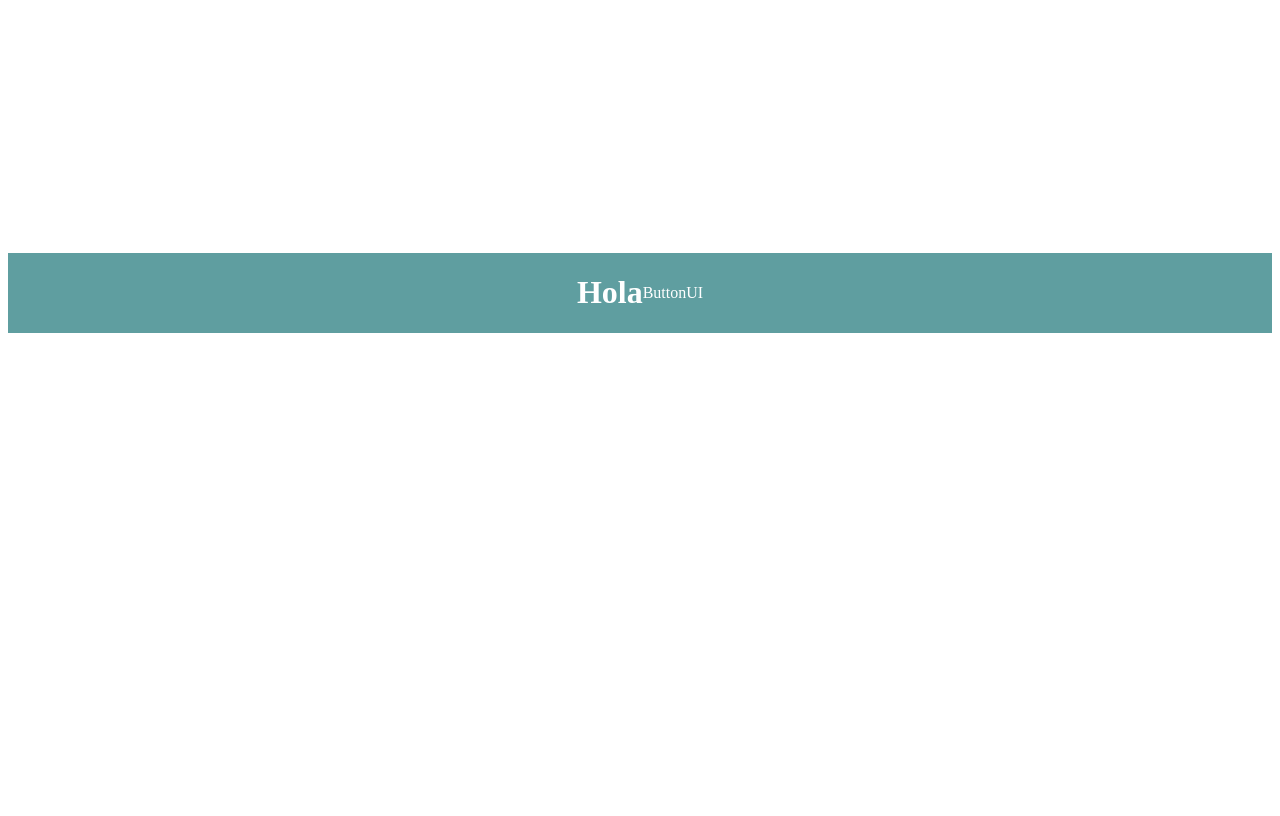
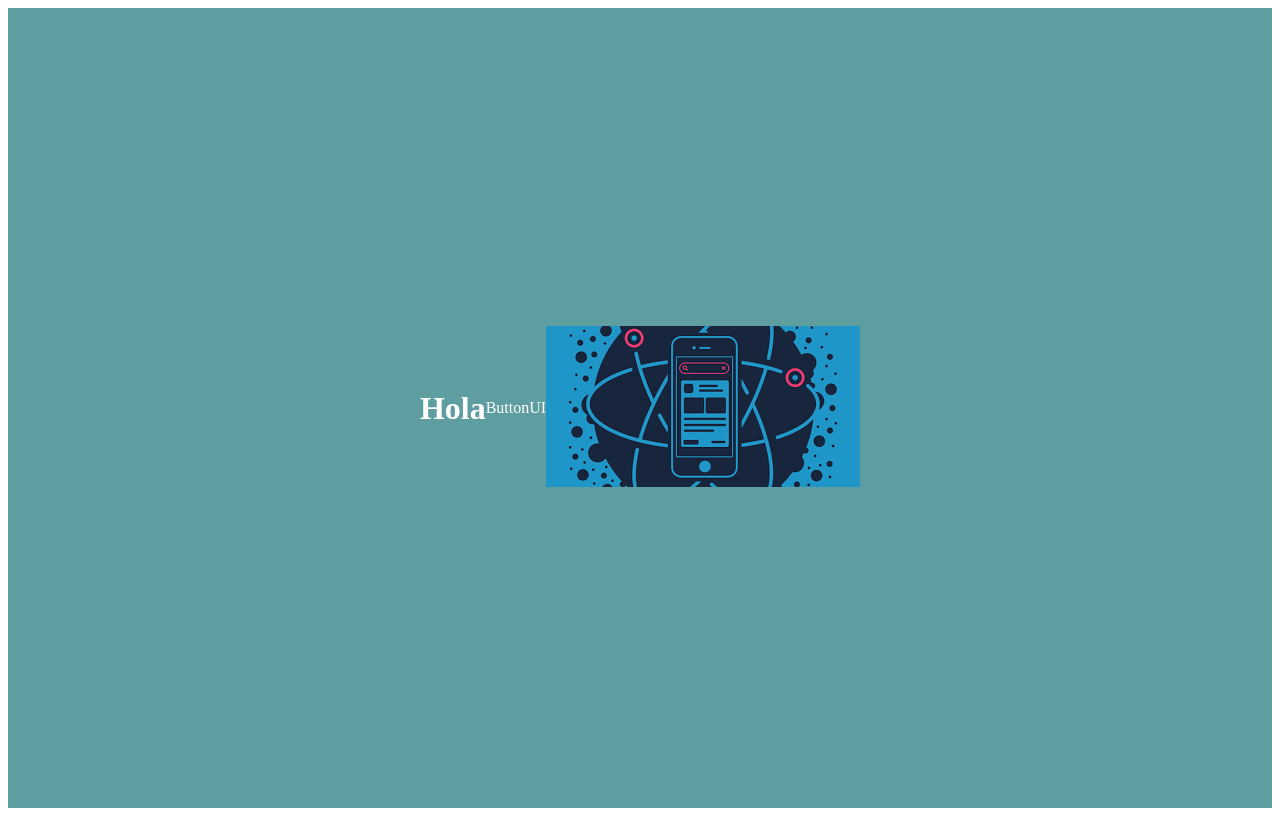
Before and after one commit to JhonJairoChala/React, a React (Create React App) app in the folder proyecto/: page / in a window 1280 px wide. Built offline with nearby package versions, Linux system fonts and the light colour scheme.

Commit message:
Agregue el HeaderHome en el proyecto

```diff
--- a/proyecto/src/App.js
+++ b/proyecto/src/App.js
@@ -1,10 +1,11 @@
 import {ButtonUI} from './components/UI/ButtonUI/ButtonUI';
-
+import {Home} from './components/Pages/Home/Home';
 function App() {
   return (
-    <div className="App">
+  <div className="App">
       <h1>Hola</h1>
       <ButtonUI/>
+      <Home/>
     </div>
   );
 }
--- /dev/null
+++ b/proyecto/src/components/Pages/Home/Home.jsx
@@ -0,0 +1,8 @@
+import React from 'react'
+import {HeaderHome} from '../../../components/layouts/HeaderHome/HeaderHome';
+
+export const Home = () => {
+  return(
+    <HeaderHome></HeaderHome>
+  )
+}
--- /dev/null
+++ b/proyecto/src/components/UI/Logo/Logo.jsx
@@ -0,0 +1,8 @@
+import React from 'react'
+import logo from '../../../Images/logo.png';
+
+export const Logo = () => {
+  return (
+    <img src={logo} alt="Logo"/>
+  )
+}
--- /dev/null
+++ b/proyecto/src/components/layouts/HeaderHome/HeaderHome.jsx
@@ -0,0 +1,10 @@
+import React from 'react'
+import {Logo} from '../../UI/Logo/Logo';
+
+export const HeaderHome = () => {
+  return(
+    <div>
+      <Logo/>
+    </div>
+  )
+}
--- a/proyecto/src/index.css
+++ b/proyecto/src/index.css
@@ -5,5 +5,5 @@
   color:white;
   justify-content: center;
   align-items: center;
-  margin-top: 20%;
+  height:100vh;
 }
```
Also changed, not shown: proyecto/src/Images/logo.png (added).
